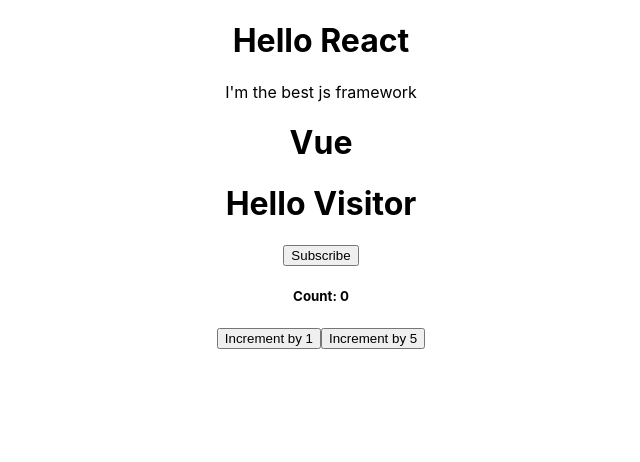
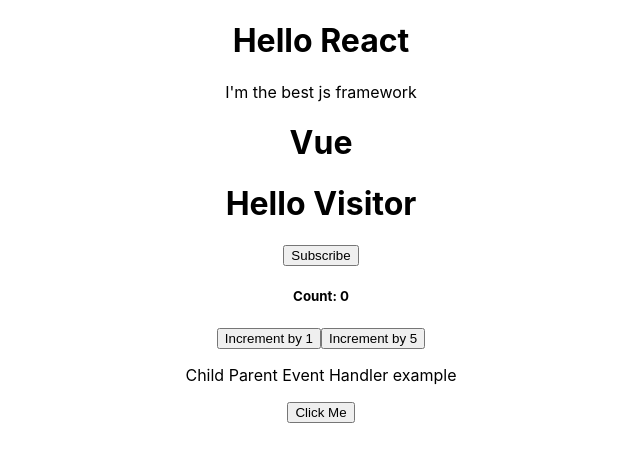
Before and after one commit to Nickx58/react, a React (Create React App) app: page / in a window 1280 px wide. Shown: the top 462 px of the page, without its empty margins (319-959 px from the left). Built offline with nearby package versions, Linux system fonts and the light colour scheme.

Commit message:
Event Handling child parent

```diff
--- a/src/App.js
+++ b/src/App.js
@@ -3,6 +3,7 @@
 import Welcome from "./components/Welcome";
 import Message from "./components/Message";
 import Counter from "./components/Counter";
+import ParentComponent from "./components/ParentComponent";
 import "./App.css";
 
 function App() {
@@ -14,6 +15,8 @@
       <Welcome name="Vue" />
       <Message />
       <Counter />
+      <p>Child Parent Event Handler example</p>
+      <ParentComponent />
     </div>
   );
 }
--- /dev/null
+++ b/src/components/ChildComponent.js
@@ -0,0 +1,11 @@
+import React from "react";
+
+function ChildComponent({ greetHandler }) {
+  return (
+    <div>
+      <button onClick={() => greetHandler("from child")}>Click Me</button>
+    </div>
+  );
+}
+
+export default ChildComponent;
--- /dev/null
+++ b/src/components/ParentComponent.js
@@ -0,0 +1,20 @@
+import React, { Component } from "react";
+import ChildComponent from "./ChildComponent";
+
+class ParentComponent extends Component {
+  state = {
+    message: "Parent",
+  };
+  greetHandler = (name) => {
+    alert(`Hello ${this.state.message} ${name}`);
+  };
+  render() {
+    return (
+      <div>
+        <ChildComponent greetHandler={this.greetHandler} />
+      </div>
+    );
+  }
+}
+
+export default ParentComponent;
```
